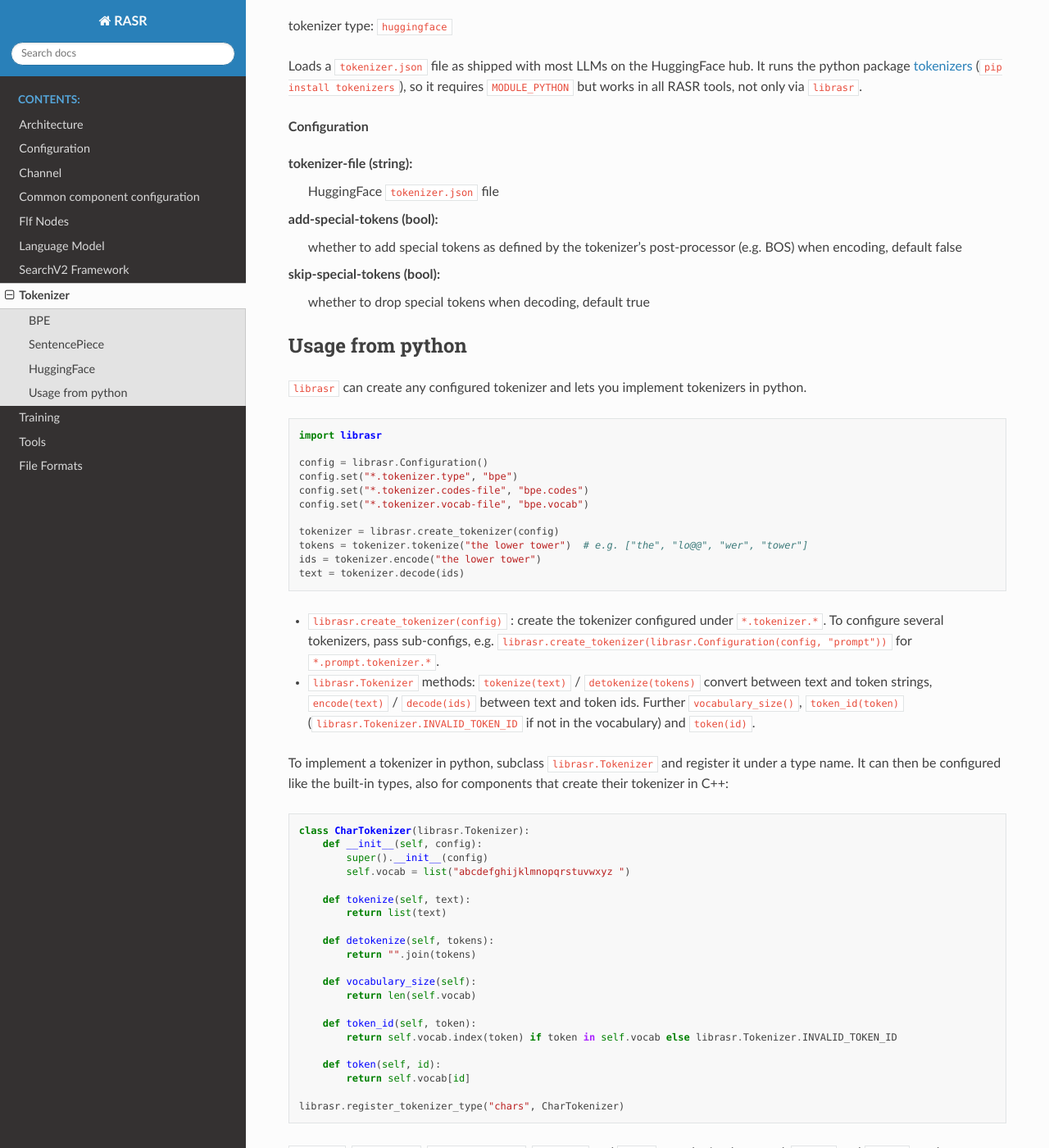
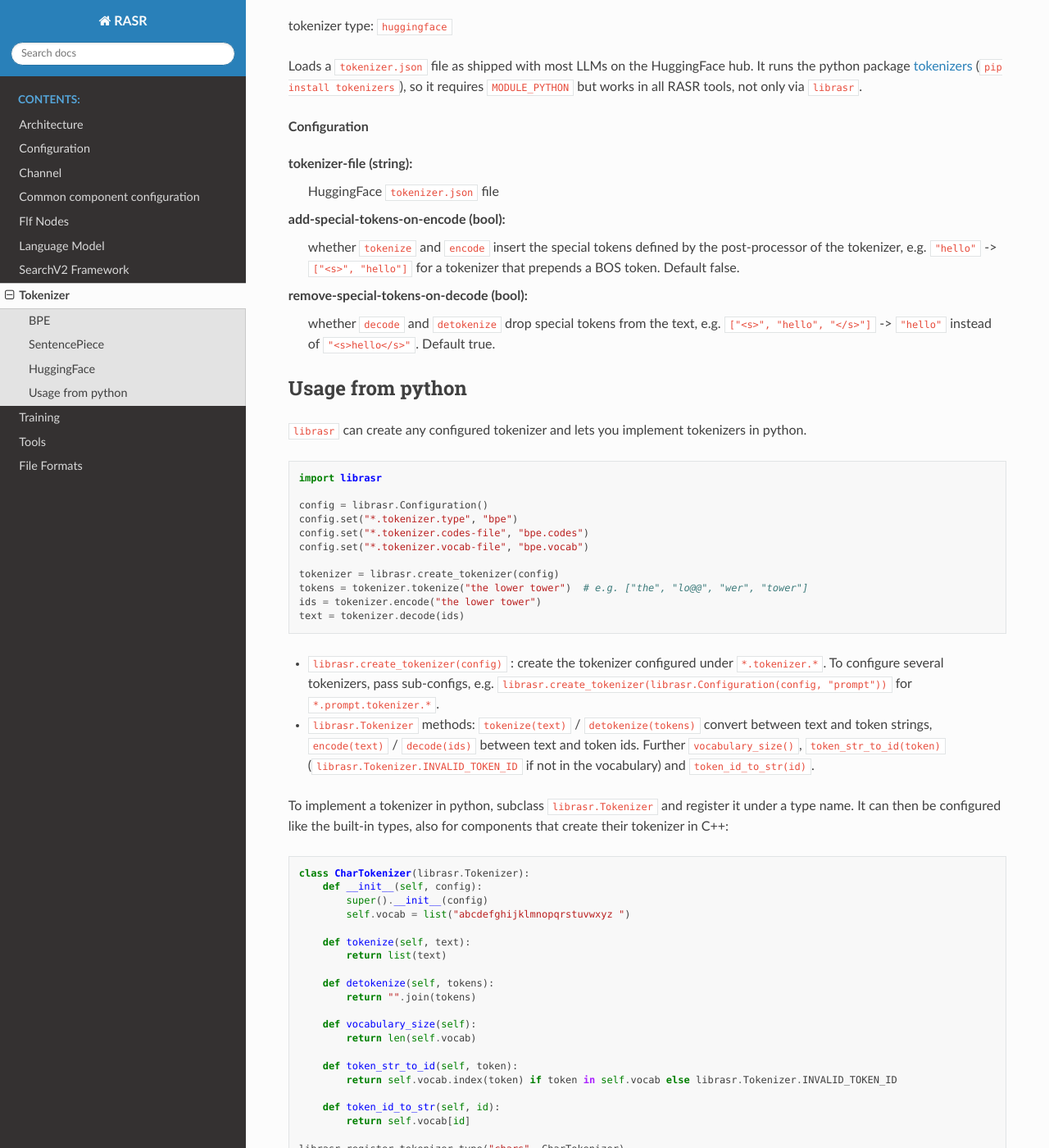
Before and after one commit to rwth-i6/rasr, a Sphinx documentation site: the page built from doc/tokenizer.rst, in a window 1280 px wide and 1400 px high, scrolled down 1538 px. Shown: the whole window at 82% size. Built offline with Sphinx 7.4.7 and the Read the Docs theme 3.1.0, drawn with Linux system fonts in a browser that asks for light colours; some of the changed text lies outside the part shown.

Commit message:
Rename tokenizer vocabulary lookups and HuggingFace special token parameters
- tokenId -> tokenStrToId and token -> tokenIdToStr (python:
  token_str_to_id and token_id_to_str)
- HuggingFace parameters add-special-tokens -> add-special-tokens-on-encode
  and skip-special-tokens -> remove-special-tokens-on-decode, with examples
  in the descriptions

Co-Authored-By: Claude Opus 5.5 <noreply@anthropic.com>

```diff
--- a/doc/tokenizer.rst
+++ b/doc/tokenizer.rst
@@ -72,10 +72,12 @@ Loads a ``tokenizer.json`` file as shipped with most LLMs on the HuggingFace hub
 
 tokenizer-file (string):
     HuggingFace ``tokenizer.json`` file
-add-special-tokens (bool):
-    whether to add special tokens as defined by the tokenizer's post-processor (e.g. BOS) when encoding, default false
-skip-special-tokens (bool):
-    whether to drop special tokens when decoding, default true
+add-special-tokens-on-encode (bool):
+    whether ``tokenize`` and ``encode`` insert the special tokens defined by the post-processor of the tokenizer,
+    e.g. ``"hello"`` -> ``["<s>", "hello"]`` for a tokenizer that prepends a BOS token. Default false.
+remove-special-tokens-on-decode (bool):
+    whether ``decode`` and ``detokenize`` drop special tokens from the text, e.g. ``["<s>", "hello", "</s>"]`` ->
+    ``"hello"`` instead of ``"<s>hello</s>"``. Default true.
 
 Usage from python
 -----------------
@@ -100,8 +102,8 @@ Usage from python
   several tokenizers, pass sub-configs, e.g. ``librasr.create_tokenizer(librasr.Configuration(config, "prompt"))``
   for ``*.prompt.tokenizer.*``.
 * ``librasr.Tokenizer`` methods: ``tokenize(text)`` / ``detokenize(tokens)`` convert between text and token strings,
-  ``encode(text)`` / ``decode(ids)`` between text and token ids. Further ``vocabulary_size()``, ``token_id(token)``
-  (``librasr.Tokenizer.INVALID_TOKEN_ID`` if not in the vocabulary) and ``token(id)``.
+  ``encode(text)`` / ``decode(ids)`` between text and token ids. Further ``vocabulary_size()``, ``token_str_to_id(token)``
+  (``librasr.Tokenizer.INVALID_TOKEN_ID`` if not in the vocabulary) and ``token_id_to_str(id)``.
 
 To implement a tokenizer in python, subclass ``librasr.Tokenizer`` and register it under a type name. It can then be
 configured like the built-in types, also for components that create their tokenizer in C++:
@@ -122,14 +124,14 @@ configured like the built-in types, also for components that create their tokeni
         def vocabulary_size(self):
             return len(self.vocab)
 
-        def token_id(self, token):
+        def token_str_to_id(self, token):
             return self.vocab.index(token) if token in self.vocab else librasr.Tokenizer.INVALID_TOKEN_ID
 
-        def token(self, id):
+        def token_id_to_str(self, id):
             return self.vocab[id]
 
     librasr.register_tokenizer_type("chars", CharTokenizer)
 
-``tokenize``, ``detokenize``, ``vocabulary_size``, ``token_id`` and ``token`` must be implemented. ``encode`` and
+``tokenize``, ``detokenize``, ``vocabulary_size``, ``token_str_to_id`` and ``token_id_to_str`` must be implemented. ``encode`` and
 ``decode`` can be overridden, by default they are based on the other methods. Register the type before creating a
 tokenizer that uses it.
```
Also changed, not shown: 15 other files.
